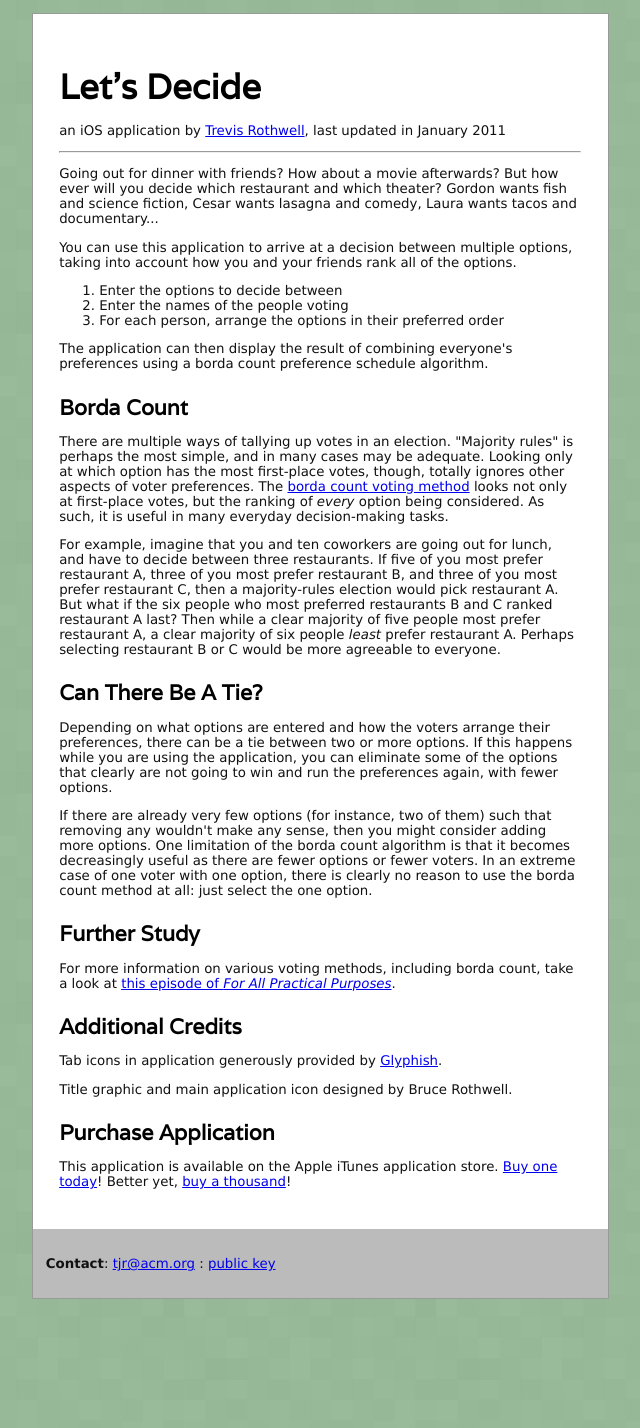
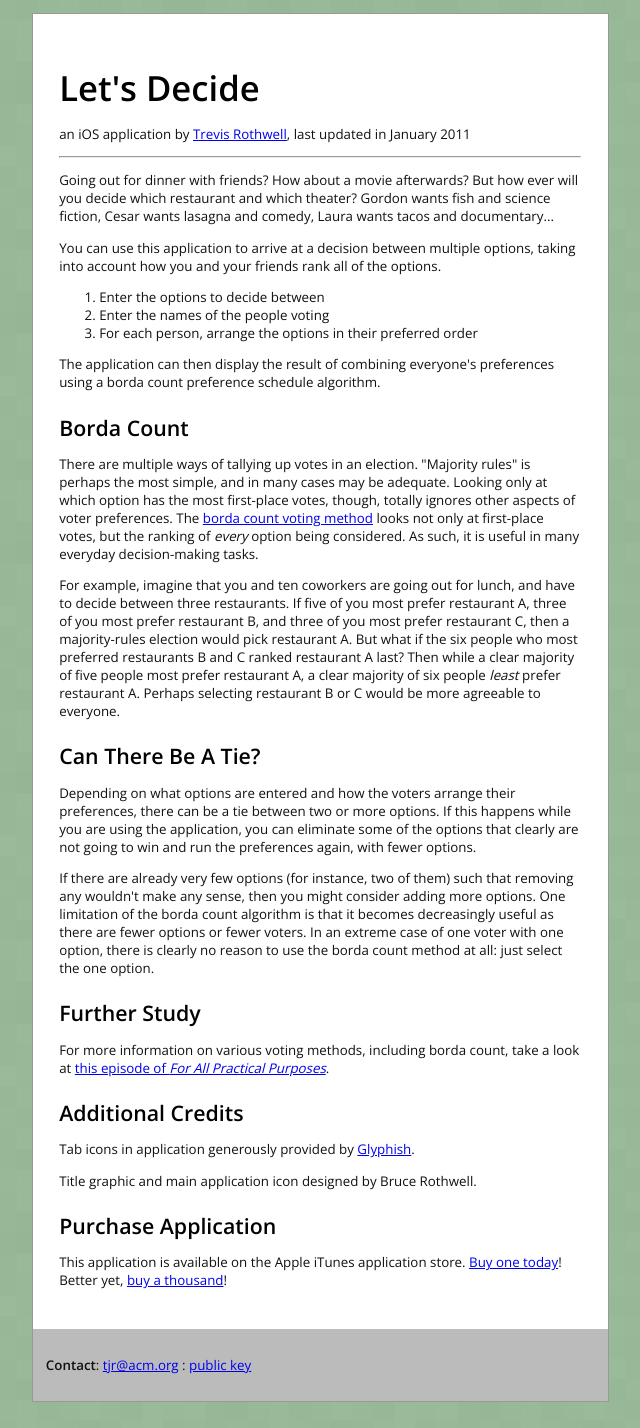
Before and after one commit to tjr/tjr.github.com, a Jekyll site: the page software/lets-decide.html, which Jekyll copies as it is, in a window 1280 px wide. Shown: the whole page, without its empty margins (320-960 px from the left). Built offline with Jekyll 4.4.1, drawn with Linux system fonts in a browser that asks for light colours; before the commit the page ends 1325 px from its top, so only the background shows below that.

Commit message:
updated css

```diff
--- a/css/ios.css
+++ b/css/ios.css
@@ -1,6 +1,6 @@
 /* Imports */
 @import url(http://fonts.googleapis.com/css?family=Open+Sans:600);
-@import url(http://fonts.googleapis.com/css?family=Varela);
+@import url(http://fonts.googleapis.com/css?family=Open+Sans);
 
 body {
     padding-top: 0px;
@@ -45,8 +45,8 @@ img.photo { border: 1px solid black; }
 }
 
 /* fonts */
-body {font-family: Verdana; font-size:10pt; color: #111;}
-h1, h2, h3, h4, h5 {font-family: "Varela", "Open Sans", "Trebuchet MS", sans-serif; font-weight: 600; color: #000; margin-bottom: 0.2em;}
+body {font-family: "Open Sans", Verdana; font-weight: 400; font-size:10pt; color: #111;}
+h1, h2, h3, h4, h5 {font-family: "Open Sans", "Trebuchet MS", sans-serif; font-weight: 600; color: #000; margin-bottom: 0.2em;}
 h1 {font-size: 26pt;}
 h2 {font-size: 20pt;}
 h3 {font-size: 16pt;}
```
